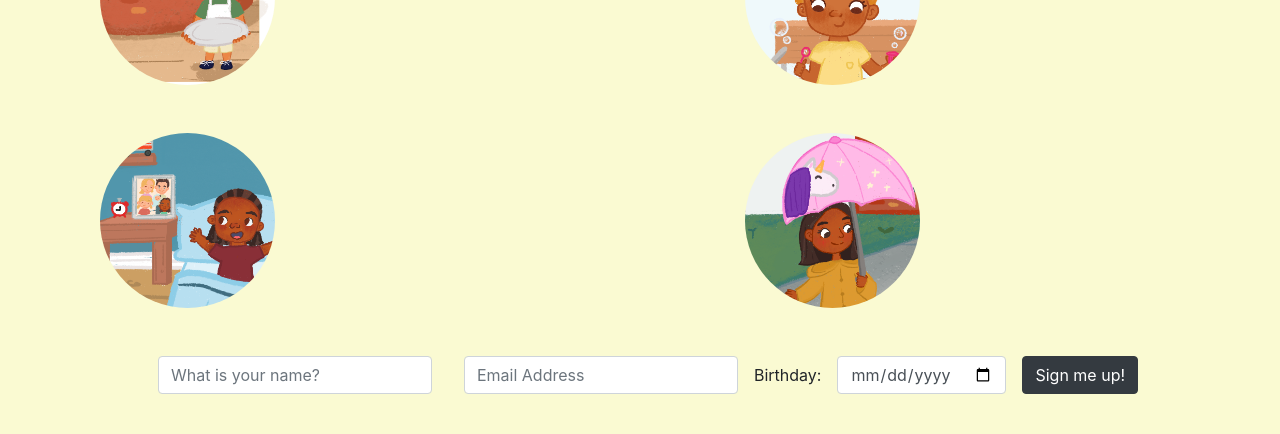
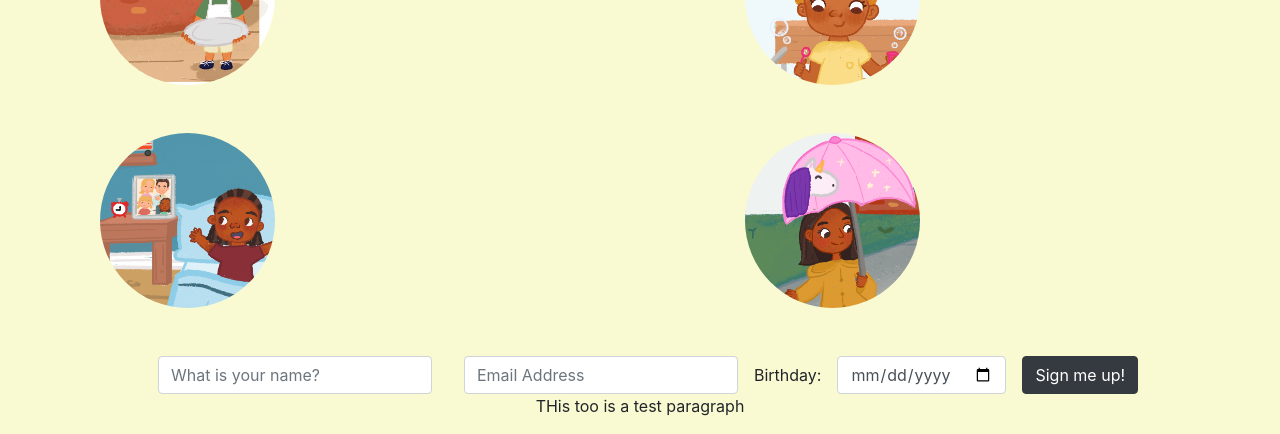
Before and after one commit to rarean/This-is-ME-from-A-to-Z, a website: page index.html in a window 1280 px wide. Shown: the part 393-827 px from the top of the page. Before the commit the page ends 800 px from the top, so only its background shows below. Drawn offline with nearby package versions, Linux system fonts and the light colour scheme.

Commit message:
test paragraph

```diff
--- a/index.html
+++ b/index.html
@@ -84,6 +84,8 @@
       </div>
       <button class="btn btn-dark" type="submit">Sign me up!</button>
   </div>
+
+  <p>THis too is a test paragraph</p>
 </form>
 
     <script src="node_modules/jquery/dist/jquery.slim.min.js"></script>
```
